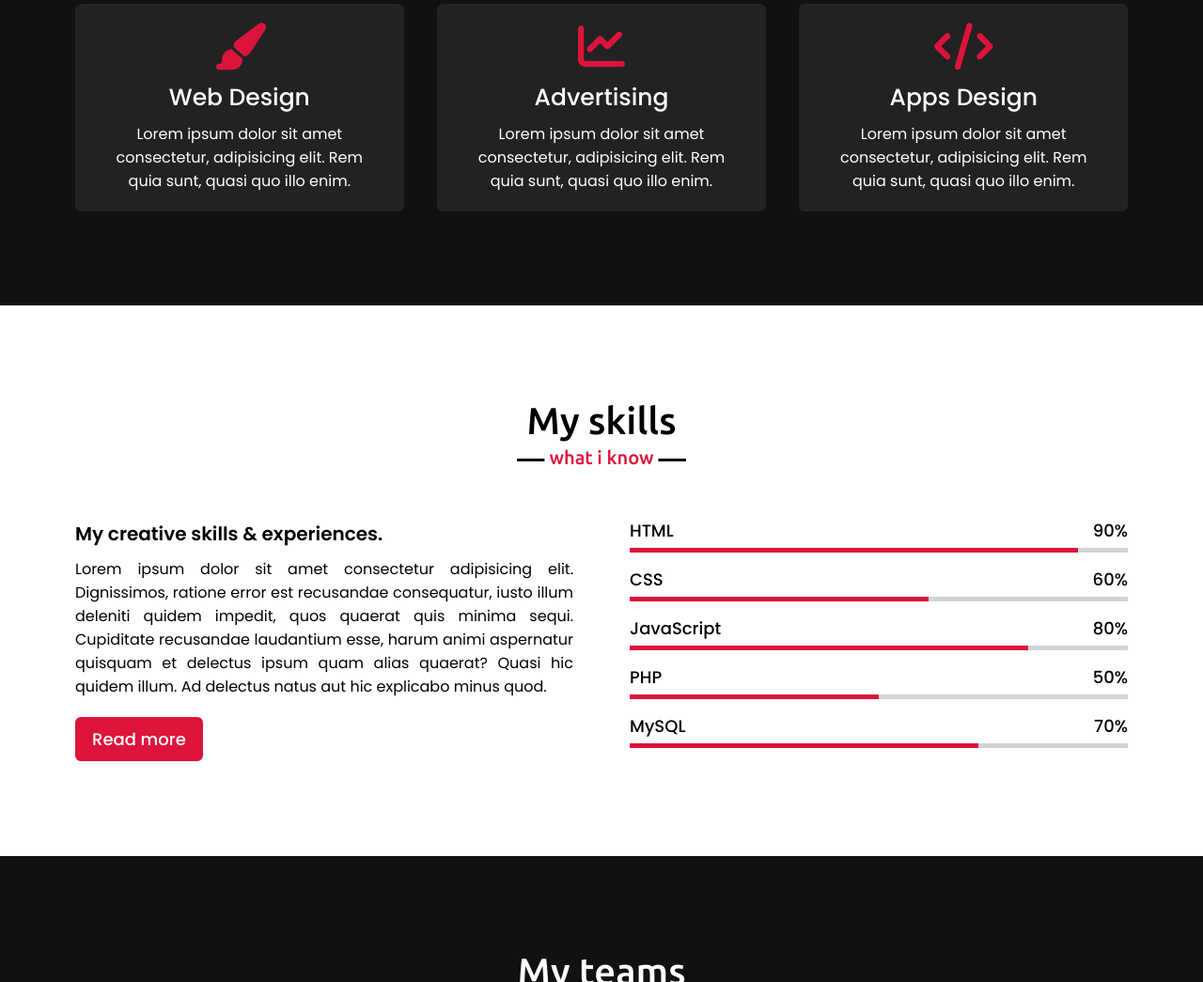
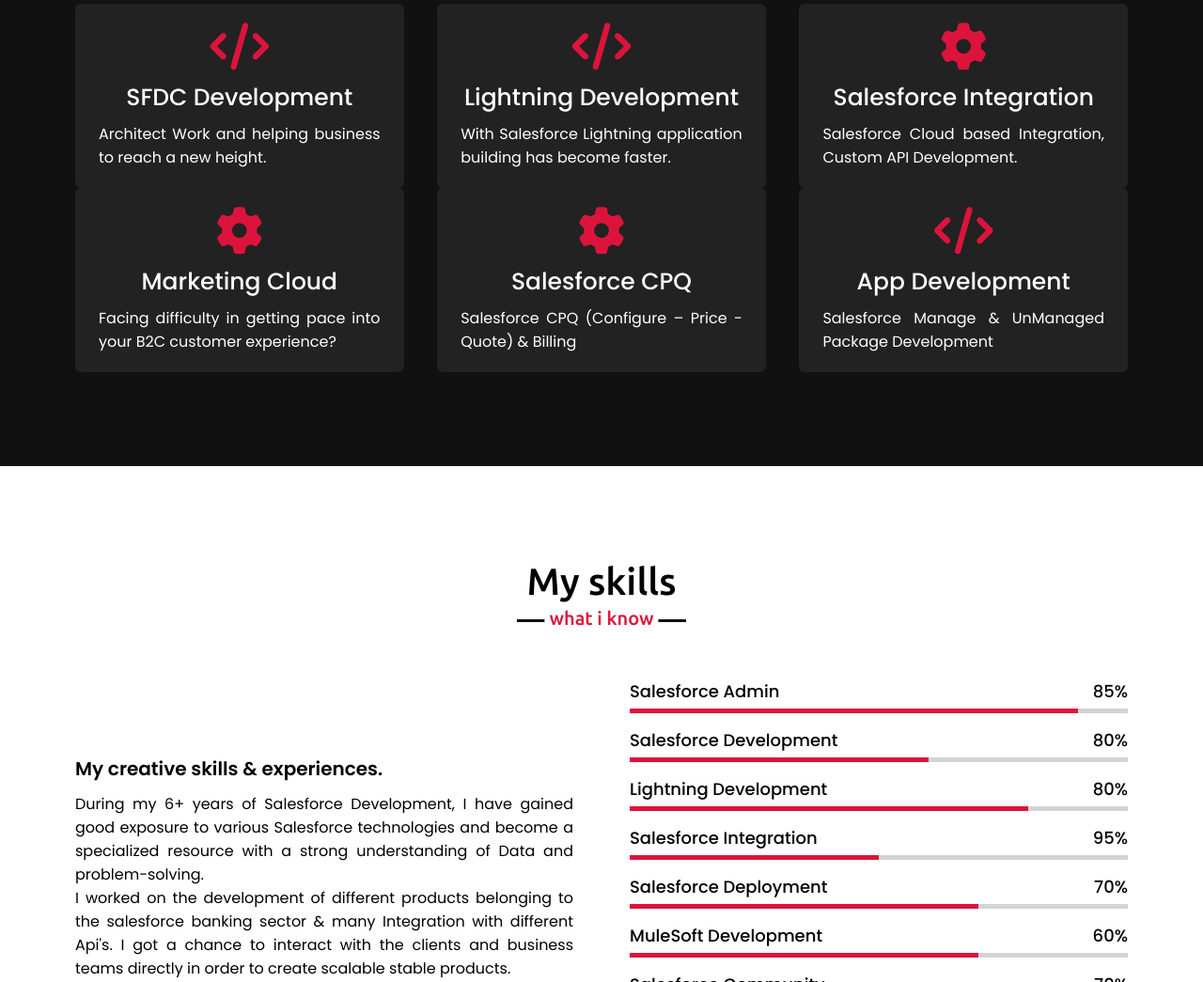
Before and after one commit to umesh314sharma/Portfolio, a plain HTML site: page index.html in a window 1280 px wide. Shown: the part 1755-2800 px from the top of the page at 94% size. Drawn offline with nearby package versions, Linux system fonts and the light colour scheme.

Commit message:
my 4th push

```diff
--- a/index.html
+++ b/index.html
@@ -71,23 +71,44 @@
             <div class="serv-content">
                 <div class="card">
                     <div class="box">
-                        <i class="fas fa-paint-brush"></i>
-                        <div class="text">Web Design</div>
-                        <p>Lorem ipsum dolor sit amet consectetur, adipisicing elit. Rem quia sunt, quasi quo illo enim.</p>
-                    </div>
-                </div>
-                <div class="card">
-                    <div class="box">
-                        <i class="fas fa-chart-line"></i>
-                        <div class="text">Advertising</div>
-                        <p>Lorem ipsum dolor sit amet consectetur, adipisicing elit. Rem quia sunt, quasi quo illo enim.</p>
+                        <i class="fas fa-code"></i>
+                        <div class="text">SFDC Development</div>
+                        <p style="text-align:justify">Architect Work and helping business to reach a new height.</p>
                     </div>
                 </div>
                 <div class="card">
                     <div class="box">
                         <i class="fas fa-code"></i>
-                        <div class="text">Apps Design</div>
-                        <p>Lorem ipsum dolor sit amet consectetur, adipisicing elit. Rem quia sunt, quasi quo illo enim.</p>
+                        <div class="text">Lightning Development</div>
+                        <p style="text-align:justify">With Salesforce Lightning application building has become faster.</p>
+                    </div>
+                </div>
+                <div class="card">
+                    <div class="box">
+                        <i class="fas fa-cog"></i>
+                        <div class="text">Salesforce Integration</div>
+                        <p style="text-align:justify">Salesforce Cloud based Integration, Custom API Development.</p>
+                    </div>
+                </div>
+				<div class="card">
+                    <div class="box">
+                        <i class="fas fa-cog"></i>
+                        <div class="text">Marketing Cloud</div>
+                        <p style="text-align:justify"> Facing difficulty in getting pace into your B2C customer experience?</p>
+                    </div>
+                </div>
+				<div class="card">
+                    <div class="box">
+                        <i class="fas fa-cog"></i>
+                        <div class="text">Salesforce CPQ</div>
+                        <p style="text-align:justify">Salesforce CPQ (Configure – Price -Quote) & Billing </p>
+                    </div>
+                </div>
+				<div class="card">
+                    <div class="box">
+                        <i class="fas fa-code"></i>
+                        <div class="text">App Development</div>
+                        <p style="text-align:justify">Salesforce Manage & UnManaged Package Development</p>
                     </div>
                 </div>
                </div>
@@ -102,41 +123,70 @@
             <div class="skills-content">
                 <div class="column left">
                     <div class="text">My creative skills & experiences.</div>
-                    <p>Lorem ipsum dolor sit amet consectetur adipisicing elit. Dignissimos, ratione error est recusandae consequatur, iusto illum deleniti quidem impedit, quos quaerat quis minima sequi. Cupiditate recusandae laudantium esse, harum animi aspernatur quisquam et delectus ipsum quam alias quaerat? Quasi hic quidem illum. Ad delectus natus aut hic explicabo minus quod.</p>
-                    <a href="#">Read more</a>
+                    <p style="text-align:justify">During my 6+ years of Salesforce Development, I have gained good exposure to various Salesforce technologies and become a specialized resource with a strong understanding of Data and problem-solving. <br/>
+					I worked on the development of different products belonging to the salesforce banking sector & many Integration with different Api's. I got a chance to interact with the clients and business teams directly in order to create scalable stable products.</p>
+                    <a href="https://www.sfdcpanther.com/about-me/">Read more</a>
                 </div>
                 <div class="column right">
                     <div class="bars">
                         <div class="info">
-                            <span>HTML</span>
-                            <span>90%</span>
+                            <span>Salesforce Admin</span>
+                            <span>85%</span>
                         </div>
                         <div class="line html"></div>
                     </div>
                     <div class="bars">
                         <div class="info">
-                            <span>CSS</span>
-                            <span>60%</span>
+                            <span>Salesforce Development</span>
+                            <span>80%</span>
                         </div>
                         <div class="line css"></div>
                     </div>
                     <div class="bars">
                         <div class="info">
-                            <span>JavaScript</span>
+                            <span>Lightning Development</span>
                             <span>80%</span>
                         </div>
                         <div class="line js"></div>
                     </div>
                     <div class="bars">
                         <div class="info">
-                            <span>PHP</span>
-                            <span>50%</span>
+                            <span>Salesforce Integration</span>
+                            <span>95%</span>
                         </div>
                         <div class="line php"></div>
                     </div>
                     <div class="bars">
                         <div class="info">
-                            <span>MySQL</span>
+                            <span>Salesforce Deployment</span>
+                            <span>70%</span>
+                        </div>
+                        <div class="line mysql"></div>
+                    </div>
+					<div class="bars">
+                        <div class="info">
+                            <span>MuleSoft Development</span>
+                            <span>60%</span>
+                        </div>
+                        <div class="line mysql"></div>
+                    </div>
+					<div class="bars">
+                        <div class="info">
+                            <span>Salesforce Community</span>
+                            <span>70%</span>
+                        </div>
+                        <div class="line mysql"></div>
+                    </div>
+					<div class="bars">
+                        <div class="info">
+                            <span>Marketing Cloud</span>
+                            <span>70%</span>
+                        </div>
+                        <div class="line mysql"></div>
+                    </div>
+					<div class="bars">
+                        <div class="info">
+                            <span>CPQ</span>
                             <span>70%</span>
                         </div>
                         <div class="line mysql"></div>
@@ -145,7 +195,6 @@
             </div>
         </div>
     </section>
-
     <!-- teams section start -->
     <section class="teams" id="teams">
         <div class="max-width">
@@ -190,60 +239,62 @@
         </div>
     </section>
 
-    <!-- contact section start -->
-    <section class="contact" id="contact">
+      <!-- contact section start -->
+      <section class="contact" id="contact">
         <div class="max-width">
             <h2 class="title">Contact me</h2>
             <div class="contact-content">
                 <div class="column left">
                     <div class="text">Get in Touch</div>
-                    <p>Lorem, ipsum dolor sit amet consectetur adipisicing elit. Dignissimos harum corporis fuga corrupti. Doloribus quis soluta nesciunt veritatis vitae nobis?</p>
+                    <p>What are you still waiting for ? GET READY TO TRANSFORM YOUR SALESFORCE JOURNEY AND BE ON TOP OF THE GAME.</p>
                     <div class="icons">
                         <div class="row">
                             <i class="fas fa-user"></i>
                             <div class="info">
                                 <div class="head">Name</div>
-                                <div class="sub-title">Prakash Shahi</div>
+                                <div class="sub-title">Umesh Sharma</div>
                             </div>
                         </div>
                         <div class="row">
                             <i class="fas fa-map-marker-alt"></i>
                             <div class="info">
                                 <div class="head">Address</div>
-                                <div class="sub-title">Surkhet, Nepal</div>
+                                <div class="sub-title">Lake Mary, USA</div>
                             </div>
                         </div>
                         <div class="row">
                             <i class="fas fa-envelope"></i>
                             <div class="info">
                                 <div class="head">Email</div>
-                                <div class="sub-title">abc@gmail.com</div>
+                                <div class="sub-title">umeshsharma@mailinator.com</div>
                             </div>
                         </div>
                     </div>
                 </div>
-                <div class="column right">
+                <!-- <div class="column right">
                     <div class="text">Message me</div>
-                    <form action="#">
+                    <form class="contact-form" action="#" method="POST">
                         <div class="fields">
                             <div class="field name">
-                                <input type="text" placeholder="Name" required>
+                                <input type="text" class="fullname" placeholder="Name">
                             </div>
                             <div class="field email">
-                                <input type="email" placeholder="Email" required>
+                                <input type="text" class="email-input" placeholder="Email">
                             </div>
                         </div>
                         <div class="field">
-                            <input type="text" placeholder="Subject" required>
+                            <input type="text" class="subject" placeholder="Subject">
                         </div>
                         <div class="field textarea">
-                            <textarea cols="30" rows="10" placeholder="Message.." required></textarea>
+                            <textarea class="message" cols="30" rows="10" placeholder="Message.."></textarea>
                         </div>
-                        <div class="button">
-                            <button type="submit">Send message</button>
+                        <div class="button-area">
+                            <button class="send-msg" type="submit" name="send">
+							<a href="mailto:sfdcpanther@gmail.com?subject=Source : Personal Portfolio">Send Message</a>
+							</button>
                         </div>
                     </form>
-                </div>
+                </div> -->
             </div>
         </div>
     </section>
--- a/style.css
+++ b/style.css
@@ -165,7 +165,7 @@ section .title::after{
 /* home section styling */
 .home{
     display: flex;
-    background: url("images/banner.jpg") no-repeat center;
+    background: url("images/mybanner.jpeg") no-repeat center;
     height: 100vh;
     color: #fff;
     min-height: 500px;
```
Also changed, not shown: images/banner.jpg (deleted), images/mybanner.jpeg (added), 1 other file.
